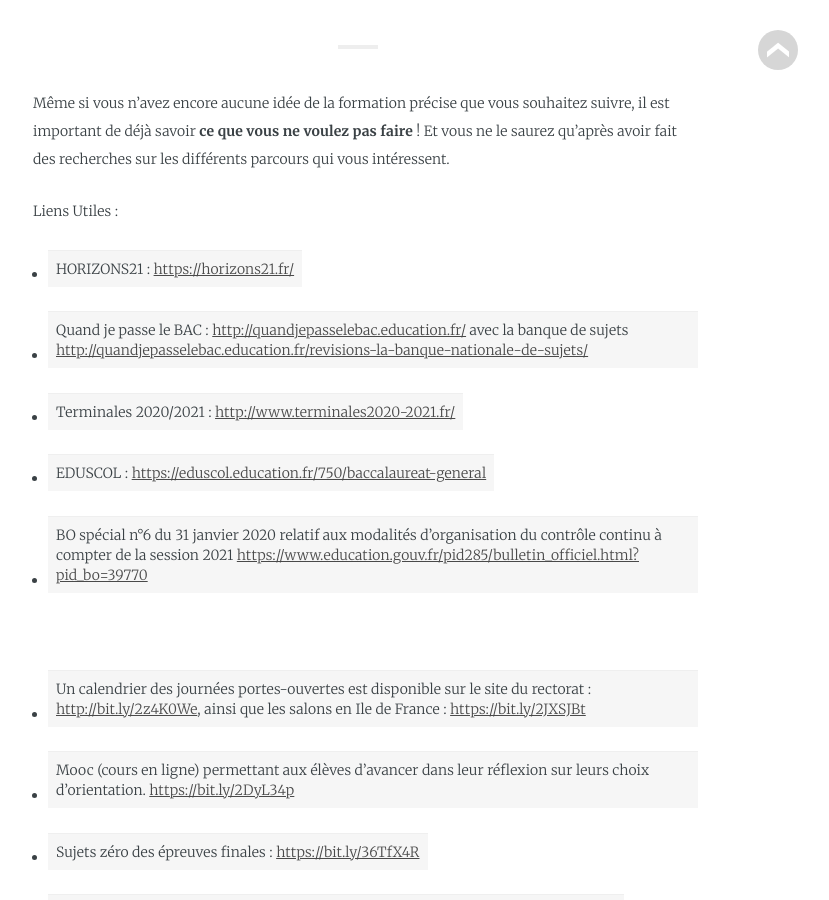
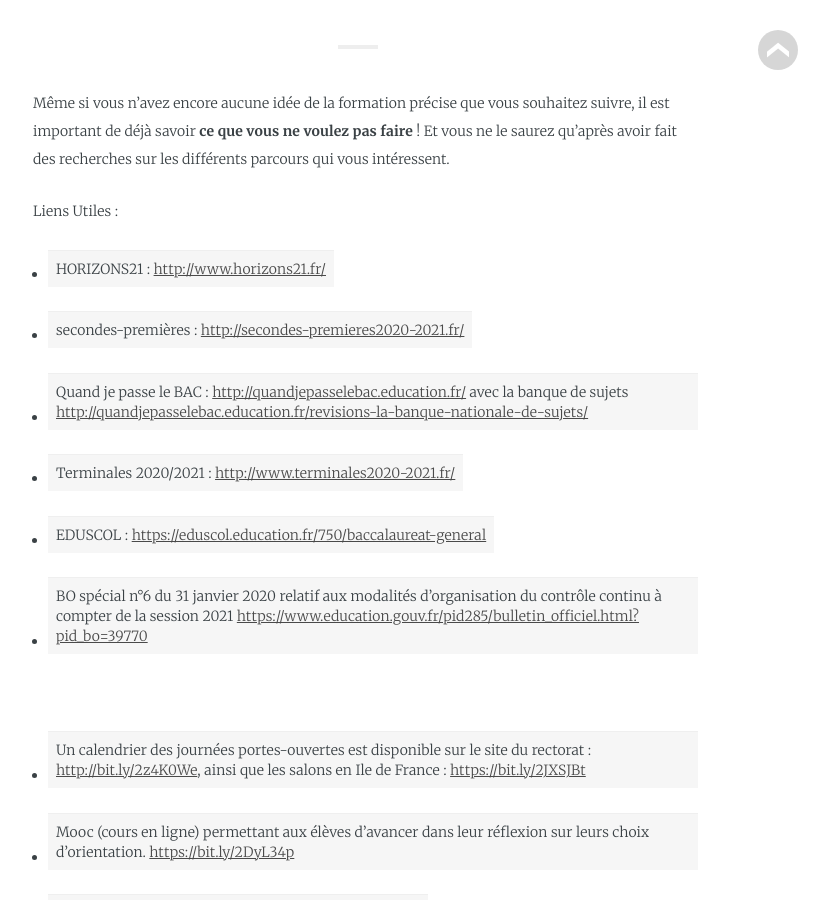
Before and after one commit to cvl-monet/cvl-monet.github.io, a Jekyll site: the page built from _pages/liens-utiles.md, in a window 1280 px wide and 900 px high, scrolled down 495 px. Shown: the whole window, without its empty margins (282-1111 px from the left). Built offline with Jekyll 4.4.1, drawn with Linux system fonts in a browser that asks for light colours; some web fonts are replaced.

Commit message:
Good links update

```diff
--- a/_pages/liens-utiles.md
+++ b/_pages/liens-utiles.md
@@ -12,7 +12,8 @@ il est important de déjà savoir __ce que vous ne voulez pas faire__ !
 Et vous ne le saurez qu'après avoir fait des recherches sur les différents parcours qui vous intéressent.
 
 Liens Utiles :
- * HORIZONS21 : [https://horizons21.fr/](https://horizons21.fr/) |
+ * HORIZONS21 : [http://www.horizons21.fr/](http://www.horizons21.fr/) |
+ * secondes-premières : [http://secondes-premieres2020-2021.fr/](http://secondes-premieres2020-2021.fr/) |
  * Quand je passe le BAC : [http://quandjepasselebac.education.fr/](http://quandjepasselebac.education.fr/) avec la banque de sujets [http://quandjepasselebac.education.fr/revisions-la-banque-nationale-de-sujets/](http://quandjepasselebac.education.fr/revisions-la-banque-nationale-de-sujets/) |
  * Terminales 2020/2021 : [http://www.terminales2020-2021.fr/](http://www.terminales2020-2021.fr/) |
  * EDUSCOL : [https://eduscol.education.fr/750/baccalaureat-general](https://eduscol.education.fr/750/baccalaureat-general) |
```
